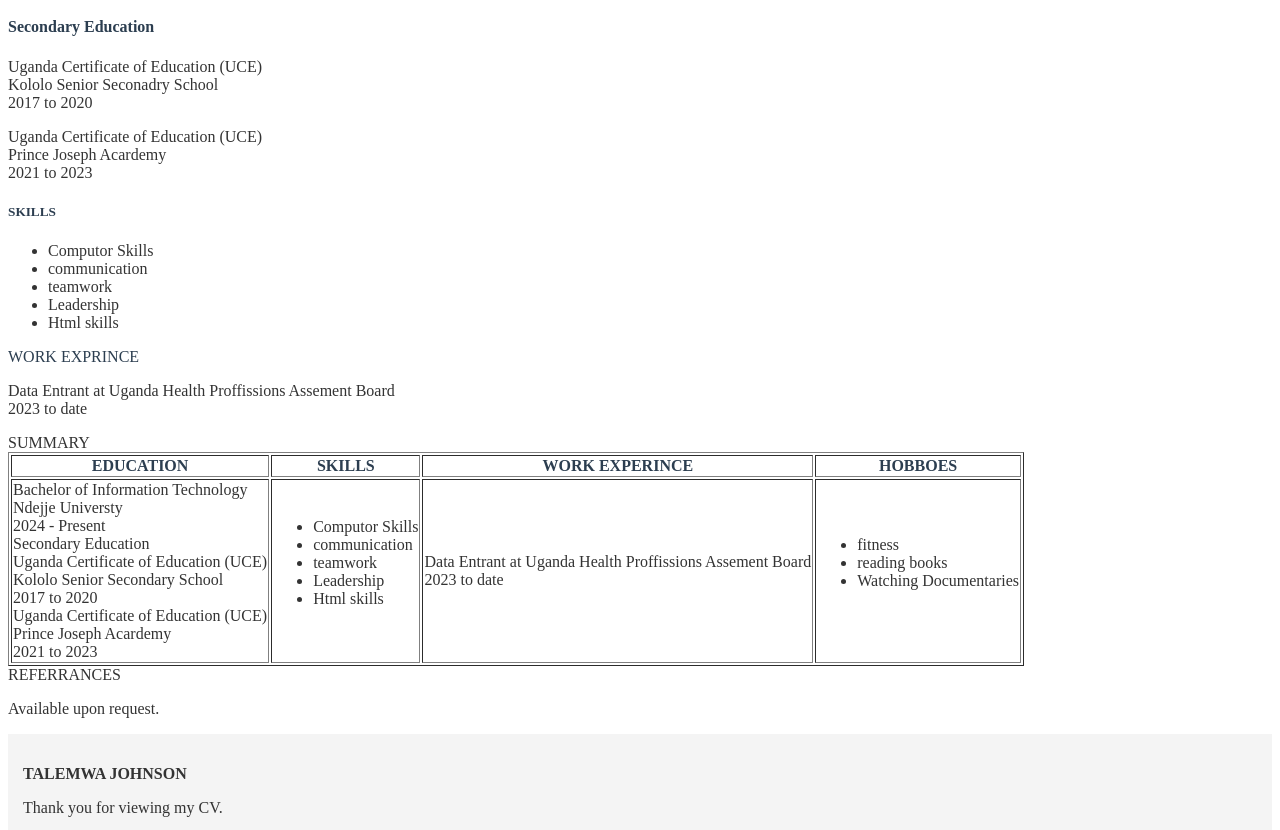
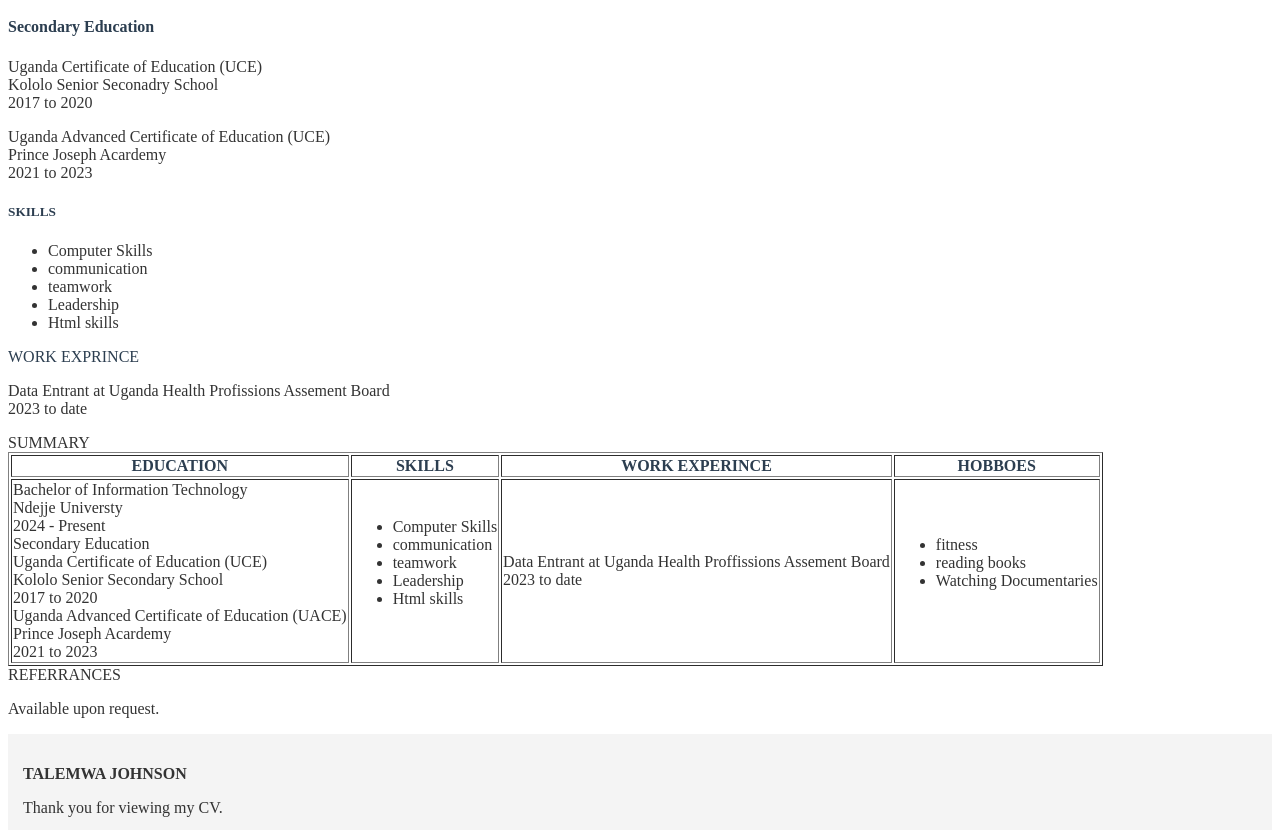
Before and after one commit to talemwajohnson57-gif/profilejohnson-website, a plain HTML site: page about.html in a window 1280 px wide. Shown: the part 447-1277 px from the top of the page. Drawn offline with Linux system fonts and the light colour scheme.

Commit message:
Fix spelling errors in about.html
Corrected spelling errors in education and skills sections.

```diff
--- a/about.html
+++ b/about.html
@@ -50,14 +50,14 @@ Kololo Senior Seconadry School<br>
 </p>
 
 <p>
-Uganda Certificate of Education (UCE)<br>
+Uganda Advanced Certificate of Education (UCE)<br>
 Prince Joseph Acardemy<br>
 2021 to 2023
 </p>
 
 <h5 style="color: #2C3E50;">SKILLS</h5>
 <ul>
-<li>Computor Skills</li>
+<li>Computer Skills</li>
 <li>communication</li>
 <li>teamwork</li>
 <li>Leadership</li>
@@ -66,7 +66,7 @@ Prince Joseph Acardemy<br>
 
 <h7 style="color: #2C3E50;">WORK EXPRINCE</h7>
 <p>
-Data Entrant at Uganda Health Proffissions Assement Board<br>
+Data Entrant at Uganda Health Profissions Assement Board<br>
 2023 to date
 </p>
 
@@ -89,12 +89,12 @@ Uganda Certificate of Education (UCE)<br>
 Kololo Senior Secondary School<br>
 2017 to 2020<br>
 
-Uganda Certificate of Education (UCE)<br>
+Uganda Advanced Certificate of Education (UACE)<br>
 Prince Joseph Acardemy<br>
 2021 to 2023</td>
 <td>
 <ul>
-<li>Computor Skills</li>
+<li>Computer Skills</li>
 <li>communication</li>
 <li>teamwork</li>
 <li>Leadership</li>
```
